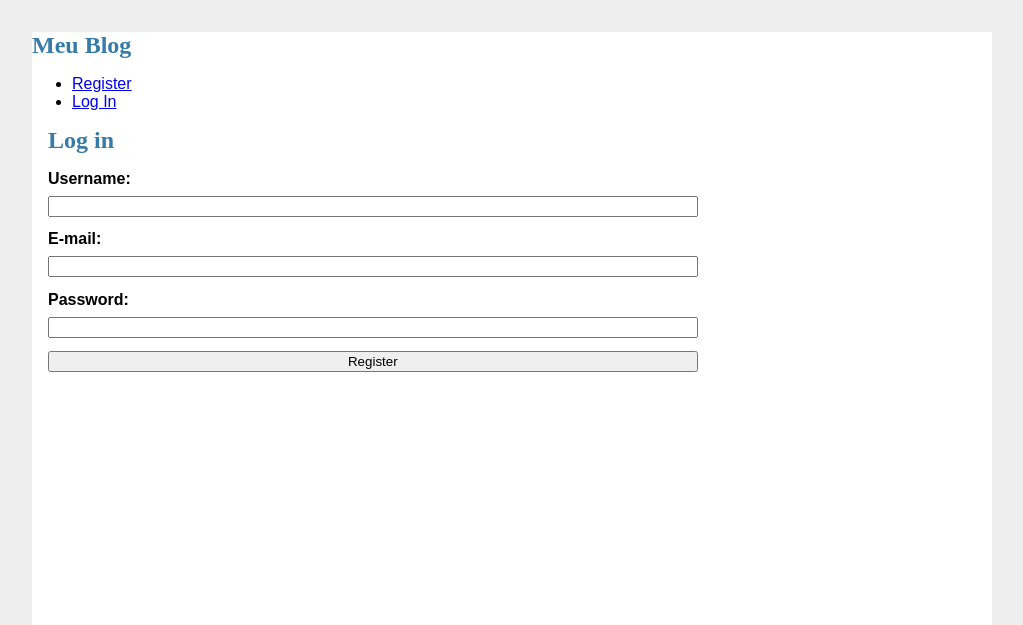
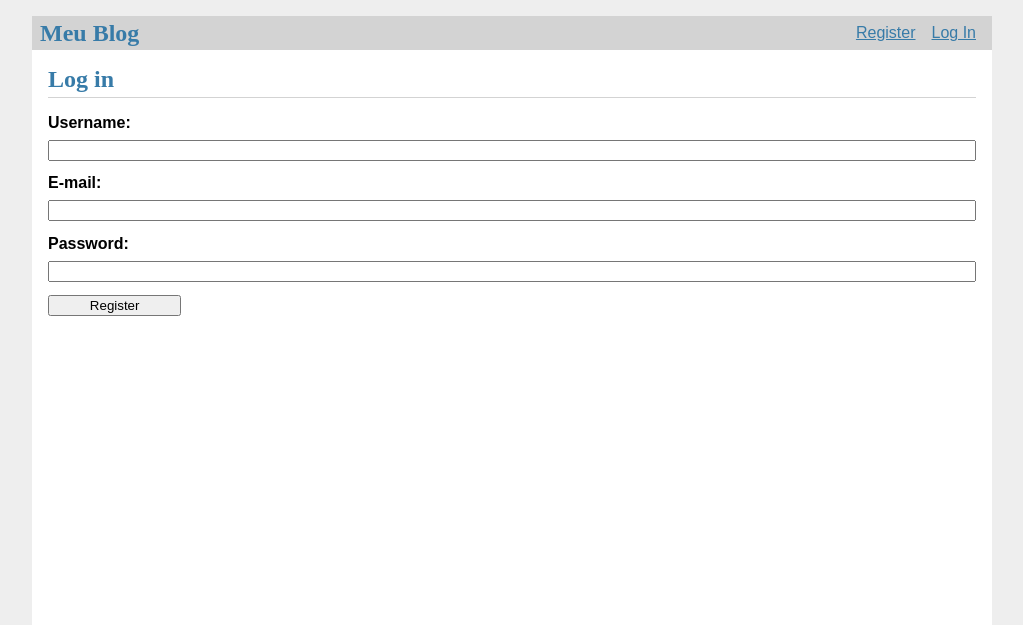
Before and after one commit to celsocachola/blog_ocean, a Flask app: page /register in a window 1280 px wide. Shown: the top 625 px of the page, without its empty margins (128-1151 px from the left). Run offline with Flask 2, Linux system fonts and the light colour scheme.

Commit message:
Projeto final

```diff
--- a/app.py
+++ b/app.py
@@ -46,7 +46,7 @@ db.create_all()
 
 @app.route("/")
 def index():
-    posts = Post.query.all()
+    posts = Post.query.order_by(-Post.created).all()
     return render_template("index.html", posts=posts)
 
 @app.route('/register', methods=["GET","POST"])
--- a/static/style.css
+++ b/static/style.css
@@ -1,49 +1,24 @@
-html{
-    font-family: sans-serif;
-    background: #eee;
-    padding: 1rem;
-}
-body{
-    max-width: 960px;
-    margin: 0 auto;
-    background: white;
-}
-h1{
-    font-family: serif;
-    color: #377ba8;
-    margin: 1rem 0;
-}
-hr{
-    border: none;
-    border-top: 1px solid lightgray;
-}
-.content{
-    padding: 0 1rem 1rem;
-}
-.post > header > div:first-of-type{
-    flex: auto;
-}
-.post .about{
-    color: slategray;
-    font-style: italic;
-}
-.post .body{
-    white-space: pre-line;
-}
-.no-post{
-    font-style: italic;
-    color: grey;
-}
-.content form{
-    margin: 1em 0;
-    display: flex;
-    flex-direction: column;
-    max-width:70%;
-}
-.content label{
-    font-weight: bold;
-    margin-bottom: 0.5em;
-}
-.content input{
-    margin-bottom: 1em;
-}
+html { font-family: sans-serif; background: #eee; padding: 1rem;}
+body {max-width: 960px; margin: 0 auto; background: white;}
+h1 { font-family: serif; color: #377ba8;margin: 1rem 0;}
+a {color: #377ba8;}
+hr {border: none; border-top: 1px solid lightgray;}
+nav { background: lightgray; display: flex; align-items: center; padding: 0 0.5rem;}
+nav h1 { flex: auto; margin: 0;}
+.content { padding: 0 1rem 1rem;}
+.post > header > div:first-of-type {flex: auto;}
+.post > header h1 {font-size: 1.5em; margin-bottom: 0;}
+.post .about {color: slategray;font-style: italic;}
+.post .body {white-space: pre-line;}
+.content:last-child {margin-bottom: 0;}
+.no-posts{color: gray;font-style: italic;}
+.content form {margin: 1em 0;display: flex;flex-direction: column;}
+.content label {font-weight: bold;margin-bottom: 0.5em;}
+.content input{margin-bottom: 1em;}
+input.danger {color: #cc2f2e;}
+input[type=submit] {align-self: start;min-width: 10em;}
+.flash {margin: 1em 0;padding: 1em;background: #cae6f6;border: 1px solid #377ba8;}
+.content > header {border-bottom: 1px solid lightgray;display: flex;align-items: flex-end;}
+.content > header h1 {flex: auto;margin: 1rem 0 0.25rem 0;}
+ nav ul  {display: flex; list-style: none; margin: 0; padding: 0; }
+nav ul li a, nav ul li span, header .action { display: block; padding: 0.5rem; }
```
